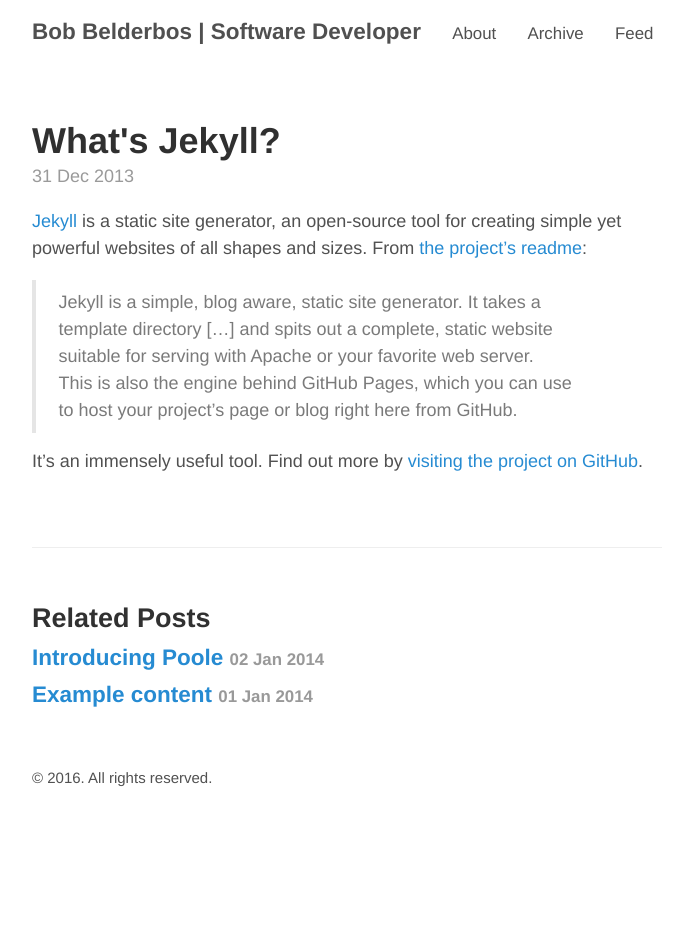
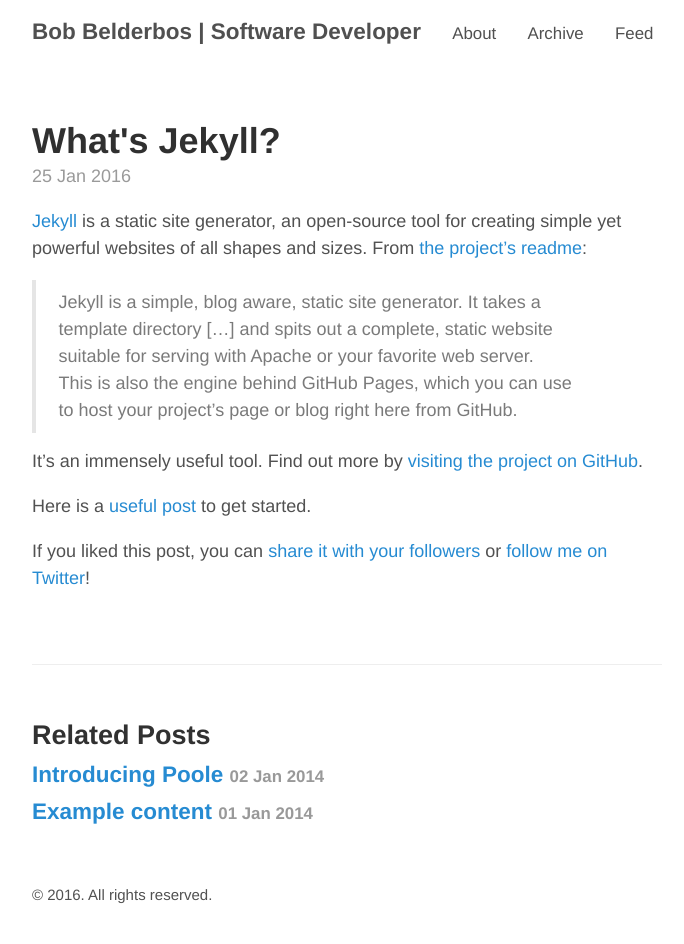
Before and after one commit to bbelderbos/bbelderbos.github.io, a Jekyll site: the page built from _posts/2016-01-25-migrating-to-jekyll.md, in a window 1280 px wide. Shown: the whole page, without its empty margins (293-977 px from the left). Built offline with Jekyll 4.4.1, drawn with Linux system fonts in a browser that asks for light colours; before the commit the page ends 900 px from its top, so only the background shows below that.

Commit message:
twitter share plugin, and test post

```diff
--- /dev/null
+++ b/_includes/twitter_plug.html
@@ -0,0 +1,7 @@
+If you liked this post, you can
+<a href="https://twitter.com/intent/tweet?url={{ site.url }}{{ page.url }}&text={{ page.title }}&via=bbelderbos"
+   target="_blank">
+  share it with your followers</a>
+or
+<a href="https://twitter.com/bbelderbos">
+  follow me on Twitter</a>!
--- a/_posts/2013-12-31-whats-jekyll.md
+++ b/_posts/2016-01-25-migrating-to-jekyll.md
@@ -8,3 +8,7 @@ title: What's Jekyll?
 > Jekyll is a simple, blog aware, static site generator. It takes a template directory [...] and spits out a complete, static website suitable for serving with Apache or your favorite web server. This is also the engine behind GitHub Pages, which you can use to host your project’s page or blog right here from GitHub.
 
 It's an immensely useful tool. Find out more by [visiting the project on GitHub](https://github.com/jekyll/jekyll).
+
+Here is a [useful post](http://joshualande.com/jekyll-github-pages-poole/) to get started.
+
+{% include twitter_plug.html %}
```
